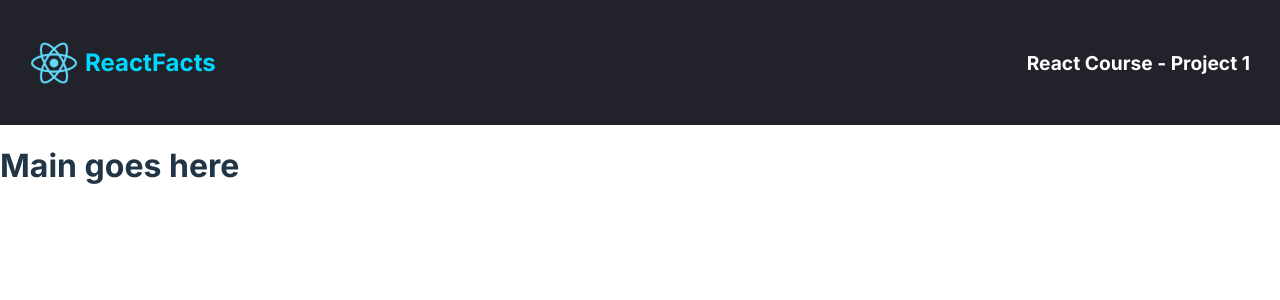
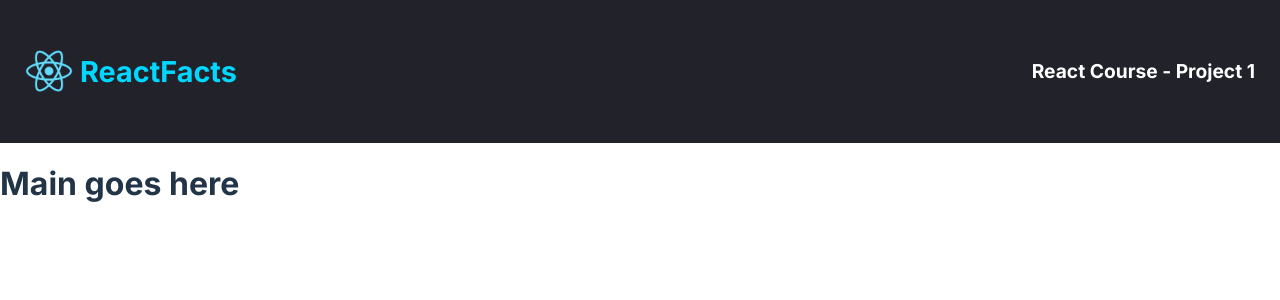
Before and after one commit to Davsan88/react-facts, a React (Vite) app: page / in a window 1280 px wide. Shown: the top 300 px of the page. Built offline with nearby package versions, Linux system fonts and the light colour scheme.

Commit message:
Update App.css

```diff
--- a/src/App.css
+++ b/src/App.css
@@ -3,19 +3,17 @@
   align-items: center;
   justify-content: space-between;
   background-color: #21222A;
-  padding-left: 30px;
-  padding-right: 30px;
-  min-height: 125px;
+  padding: 30px 25px;
+  min-height: 90px;
   width: 100%;
 }
 
 .navbar__logo {
   display: flex;
   align-items: center;
-  /* justify-content: space-between; */
+  gap: 7px;
   color: #00D8FF;
-  gap: 7px;
-  font-size: 1rem;
+  font-size: 1.2rem;
 }
 
 .navbar__logo img {
```
